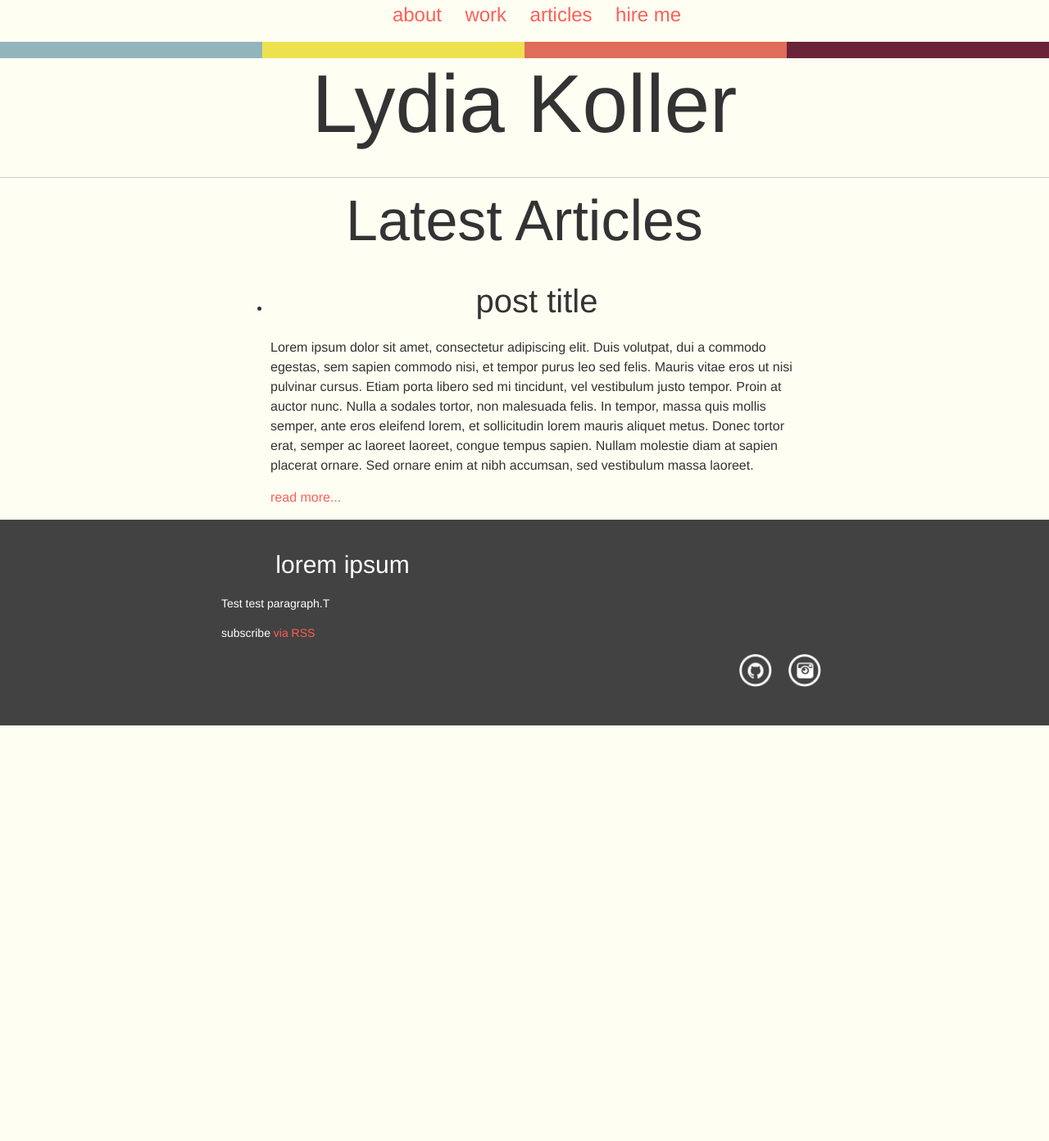
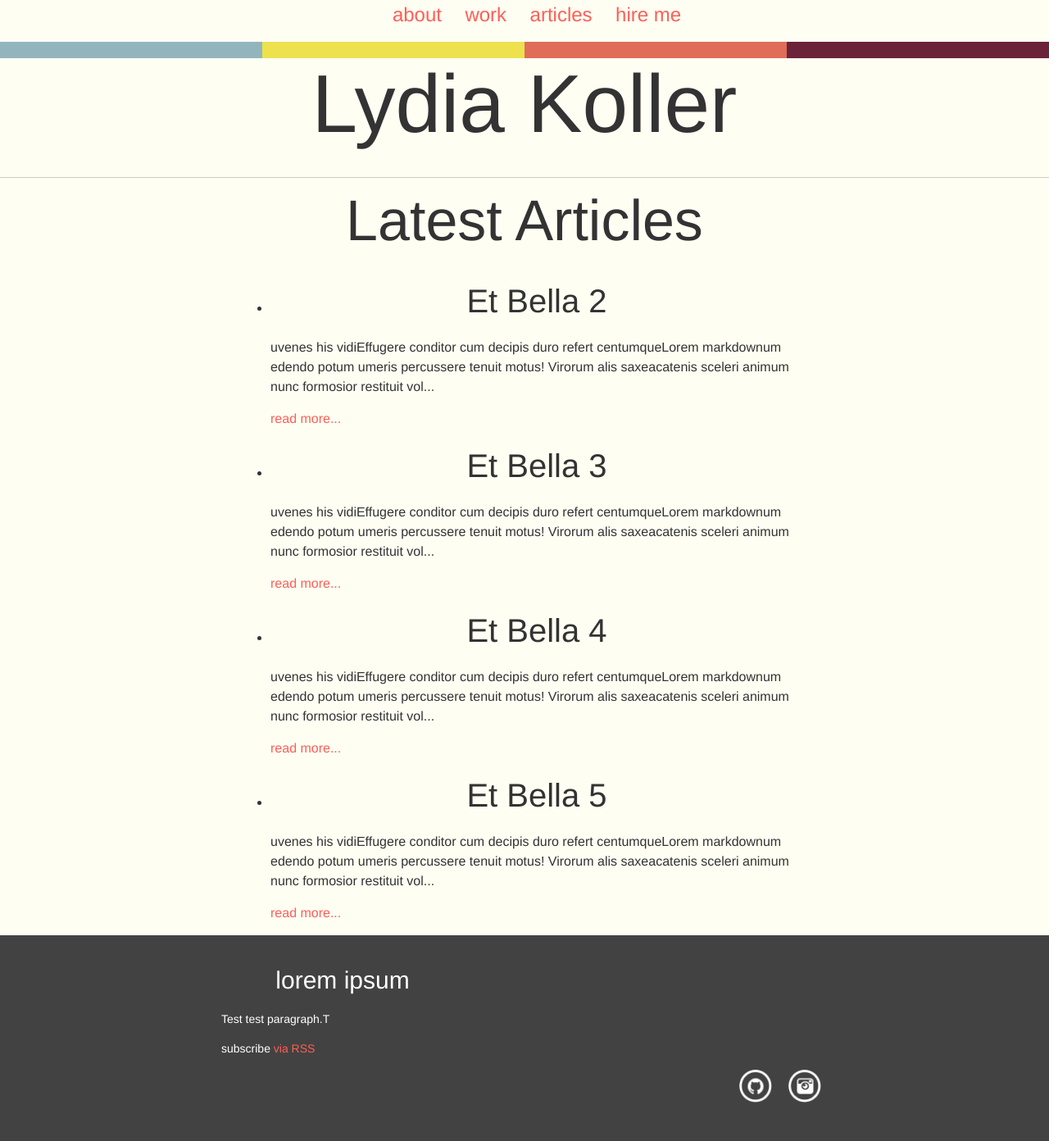
Before and after one commit to Lydiakoller/Learn-Jekyll, a Jekyll site: the page built from index.html, in a window 1280 px wide. Shown: the whole page at 82% size. Built offline with Jekyll 4.4.1, drawn with Linux system fonts in a browser that asks for light colours; before the commit the page ends 900 px from its top, so only the background shows below that.

Commit message:
Add dynamic content to homepage articles

```diff
--- a/index.html
+++ b/index.html
@@ -7,15 +7,15 @@ layout: default
 		<div class="wrapper">
 			<h1>Latest Articles</h1>
 			<ul class="post-list">
-				<li class="post">
-				<h2>post title</h2>
-					<p>
-						Lorem ipsum dolor sit amet, consectetur adipiscing elit. Duis volutpat, dui a commodo egestas, sem sapien commodo nisi, et tempor purus leo sed felis. Mauris vitae eros ut nisi pulvinar cursus. Etiam porta libero sed mi tincidunt, vel vestibulum justo tempor. Proin at auctor nunc. Nulla a sodales tortor, non malesuada felis. In tempor, massa quis mollis semper, ante eros eleifend lorem, et sollicitudin lorem mauris aliquet metus. Donec tortor erat, semper ac laoreet laoreet, congue tempus sapien. Nullam molestie diam at sapien placerat ornare. Sed ornare enim at nibh accumsan, sed vestibulum massa laoreet.
-					</p>
-					<p class="post-read-more-link">
-						<a href="#">read more...</a>
-					</p>
-				</li>
+                {% for post in site.posts reversed | limit:4 %}
+                    <li class="post">
+                    <h2>{{ post.title }}</h2>
+                        <p> {{ post.content | strip_html | strip_newlines | truncate: 200 }} </p>
+                        <p class="post-read-more-link">
+                            <a href="#">read more...</a>
+                        </p>
+                    </li>
+                    {% endfor %}
 			</ul>
 		</div>
 		</section>
```
